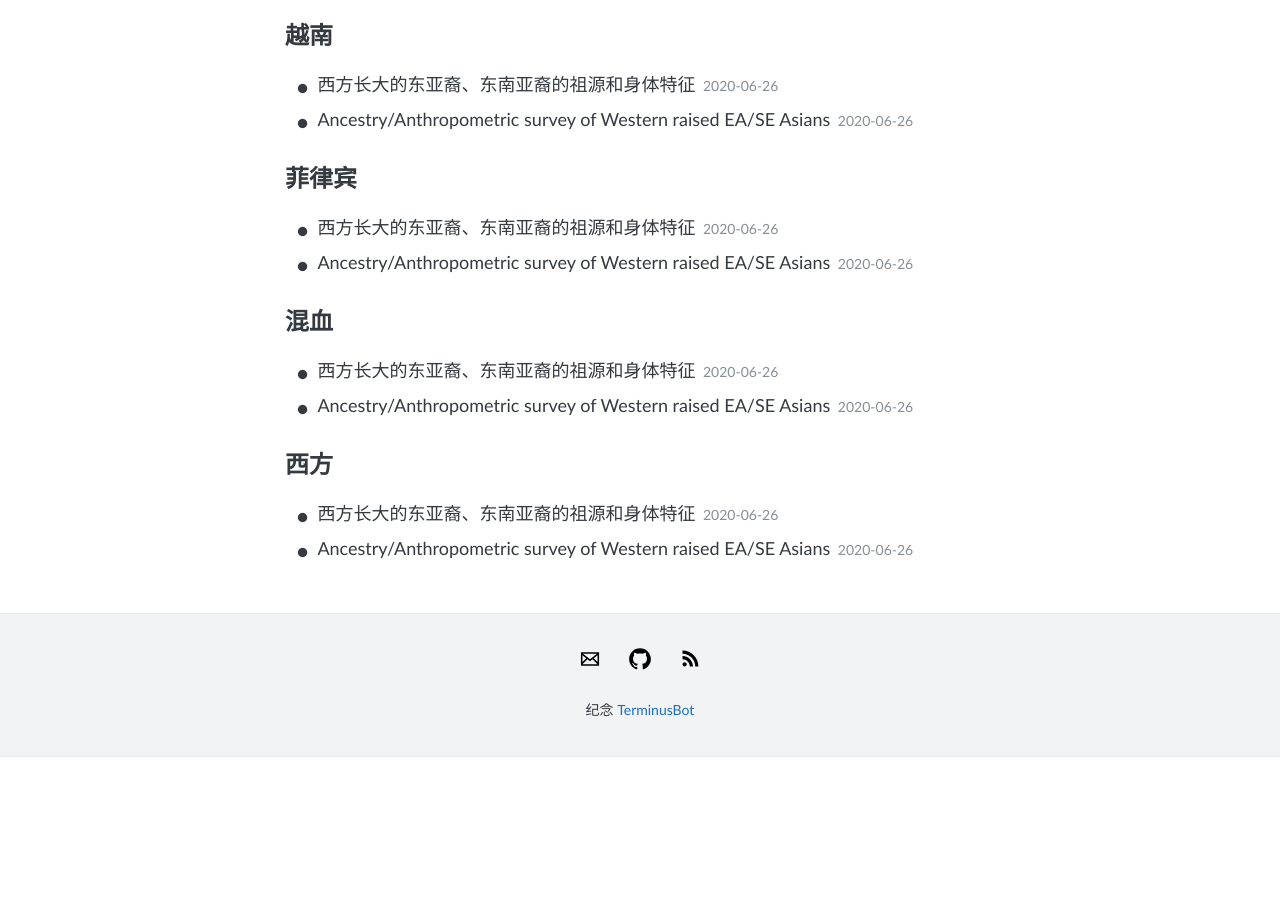
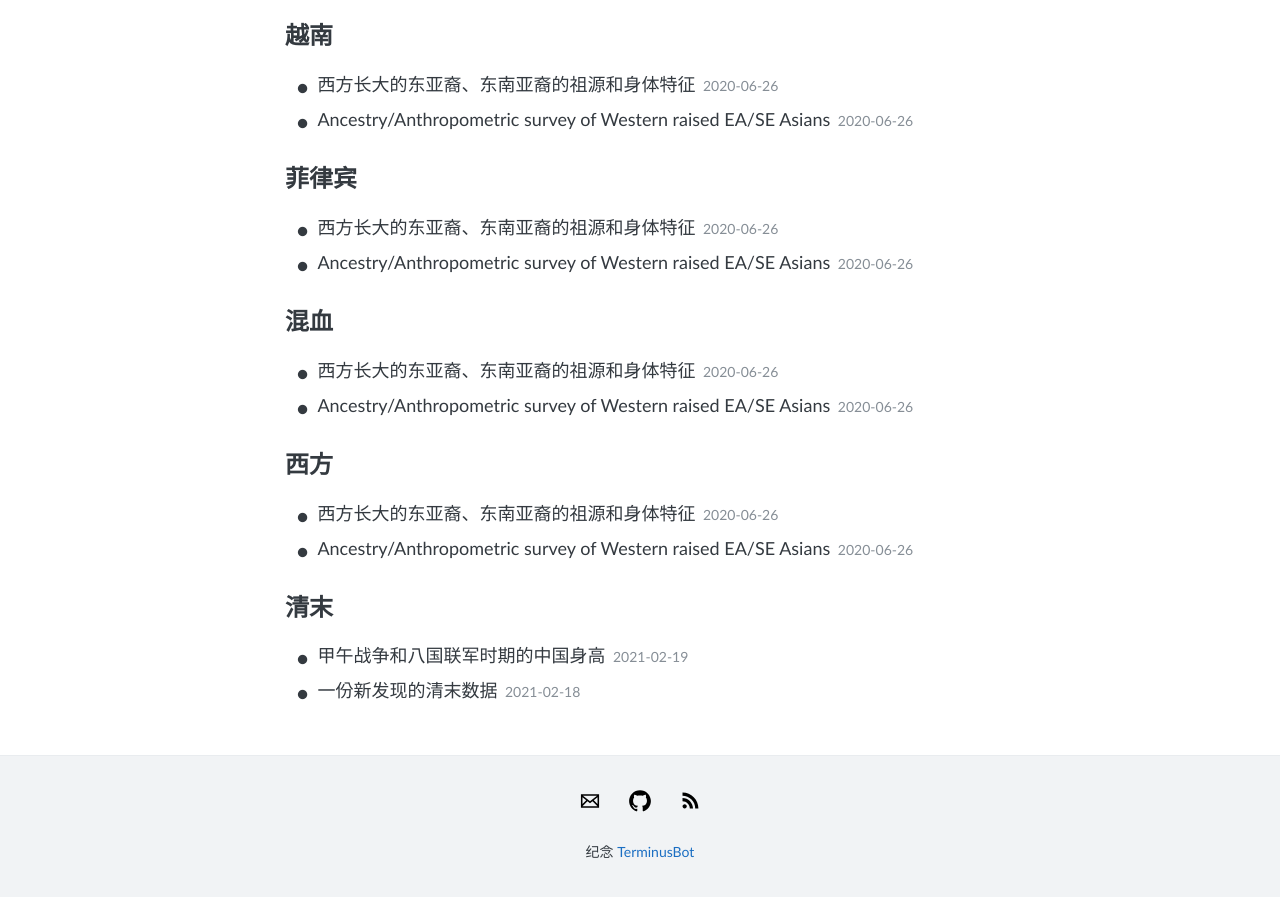
Before and after one commit to renleishengao/renleishengao.github.io, a Jekyll site: the page built from tags.html, in a window 1280 px wide and 900 px high, scrolled down 3605 px. Shown: the top 897 px of the window. Built offline with Jekyll 4.4.1, drawn with Linux system fonts in a browser that asks for light colours; before the commit the page ends 4362 px from its top, so only the background shows below that.

Commit message:
编辑贴子：增加「清末」标签

```diff
--- a/_posts/2021-02-18-qingmo-hubei-lujun-xuetang.md
+++ b/_posts/2021-02-18-qingmo-hubei-lujun-xuetang.md
@@ -4,7 +4,7 @@ title: 一份新发现的清末数据
 author: [maiming]
 date:   2021-02-18
 categories: data
-tags: 中国
+tags: 中国 清末
 description: 要获取中国1950年之前的身高数据，或许应该去日本找。
 license: 'cc-by-3.0-cn'
 ---
--- a/_posts/2021-02-19-jiawu-baguo-lianjun-shiqi-shengao.md
+++ b/_posts/2021-02-19-jiawu-baguo-lianjun-shiqi-shengao.md
@@ -4,7 +4,7 @@ title: 甲午战争和八国联军时期的中国身高
 author: [maiming]
 date:   2021-02-19
 categories: data
-tags: 中国 日本
+tags: 中国 日本 清末
 description: 日本人在两次对华战争中都对清朝人进行了身体测量。
 license: 'cc-by-3.0-cn'
 ---
```
